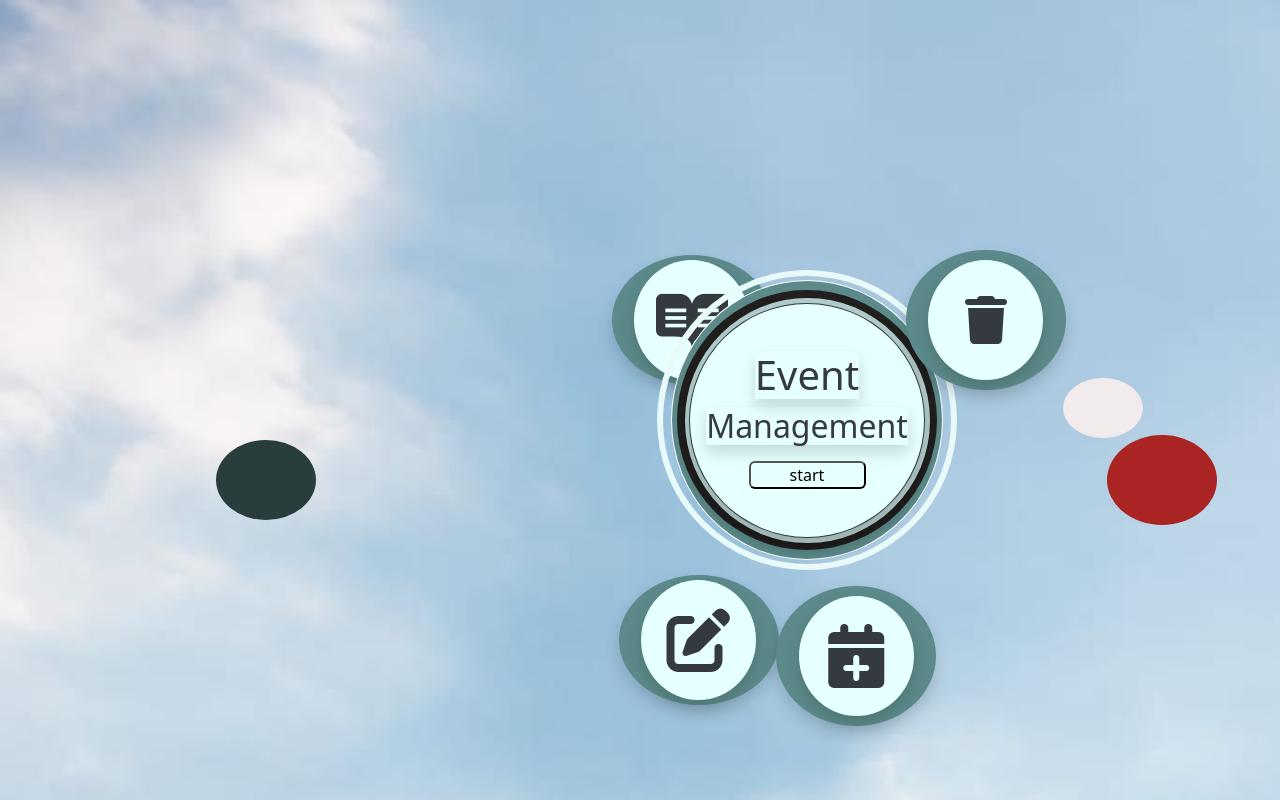
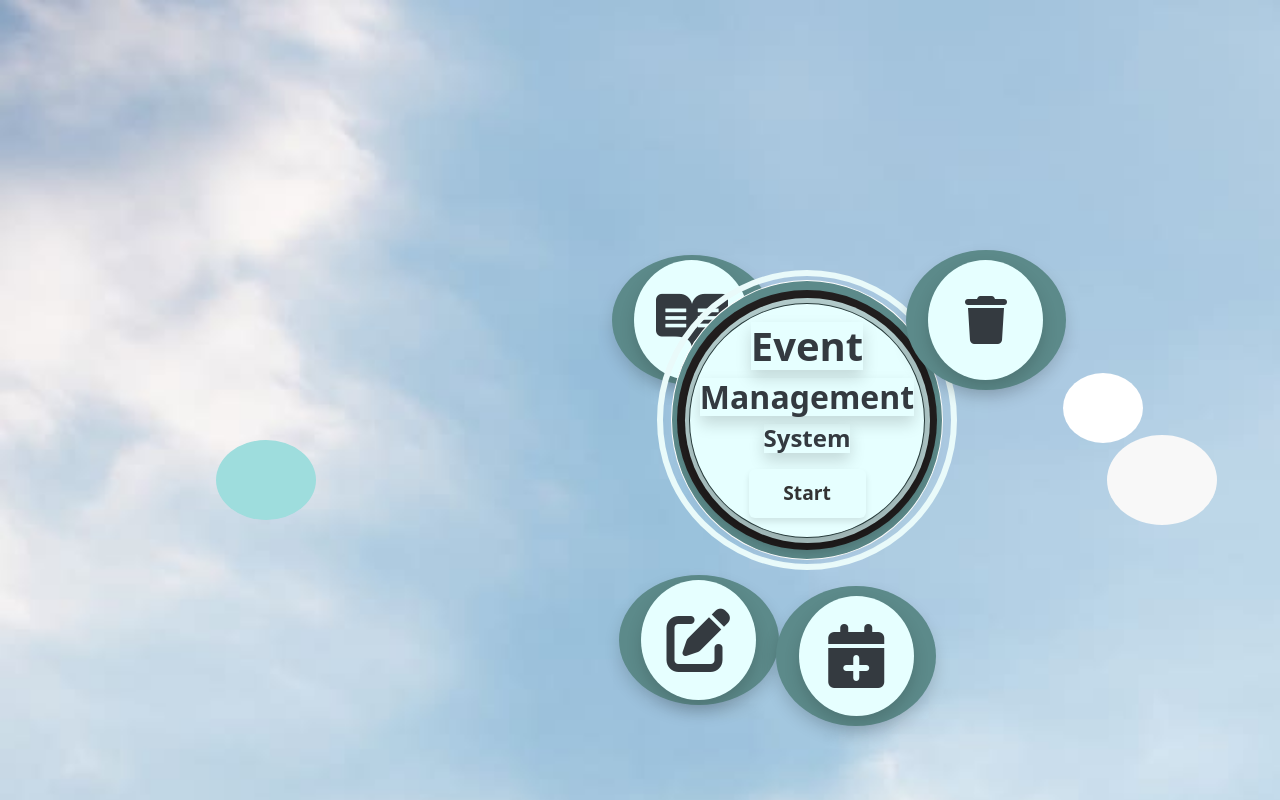
Before and after one commit to Naajiya/EventManager, a React (Vite) app: page /FirstPage in a window 1280 px wide. Shown: the top 800 px of the page. Built offline with nearby package versions, Linux system fonts and the light colour scheme.

Commit message:
landing completed

```diff
--- a/index.html
+++ b/index.html
@@ -6,6 +6,7 @@
     <meta name="viewport" content="width=device-width, initial-scale=1.0" />
     <title>Vite + React</title>
     <link href="https://cdn.jsdelivr.net/npm/bootstrap@5.3.3/dist/css/bootstrap.min.css" rel="stylesheet" integrity="sha384-QWTKZyjpPEjISv5WaRU9OFeRpok6YctnYmDr5pNlyT2bRjXh0JMhjY6hW+ALEwIH" crossorigin="anonymous">
+    <link href="https://unpkg.com/aos@2.3.1/dist/aos.css" rel="stylesheet">
 
     <link rel="stylesheet" href="https://cdnjs.cloudflare.com/ajax/libs/font-awesome/6.7.1/css/all.min.css" integrity="sha512-5Hs3dF2AEPkpNAR7UiOHba+lRSJNeM2ECkwxUIxC1Q/FLycGTbNapWXB4tP889k5T5Ju8fs4b1P5z/iB4nMfSQ==" crossorigin="anonymous" referrerpolicy="no-referrer" />
   </head>
@@ -13,5 +14,9 @@
     <div id="root"></div>
     <script type="module" src="/src/main.jsx"></script>
     <script src="https://cdn.jsdelivr.net/npm/bootstrap@5.3.3/dist/js/bootstrap.bundle.min.js" integrity="sha384-YvpcrYf0tY3lHB60NNkmXc5s9fDVZLESaAA55NDzOxhy9GkcIdslK1eN7N6jIeHz" crossorigin="anonymous"></script>
+    <script src="https://unpkg.com/aos@2.3.1/dist/aos.js"></script>
+    <script>
+      AOS.init();
+    </script>
   </body>
 </html>
--- a/src/index.css
+++ b/src/index.css
@@ -121,17 +121,17 @@
   height: 90px;
   width: 110px;
   border-radius: 50%;
-  background-color: #aa2424;
+  background-color: #f8f8f8;
   position: relative;
   top: 10%;
   left: -10%;
 }
 
 .circleEight{
-  height: 60px;
+  height: 70px;
   width: 80px;
   border-radius: 50%;
-  background-color: #f1ebeb;
+  background-color: #ffffff;
   position: relative;
   top: 1%;
   left: -19%;
@@ -141,7 +141,7 @@
   height: 80px;
   width: 100px;
   border-radius: 100%;
-  background-color: #293d3d;
+  background-color: #9edddd;
   position: relative;
   top: 10%;
   left: -20%;
@@ -154,3 +154,69 @@
   border-radius: 50%;
   background-color: #e6ffff;
 }
+
+
+.head-style{
+  width: 100%;
+  /* display: flex; */
+  /* justify-content: center;
+  align-items: center; */
+  margin-top: 40%;
+}
+
+
+.move {
+  transform: translateX(50px); /* Move to the right */
+  transition: transform 0.3s ease-in-out;
+}
+
+.circleFour,
+.circleFive,
+.circleNine,
+.circleTwo,
+.circleThree {
+  transition: transform 0.3s ease-in-out;
+}
+
+
+.glowing-button {
+  position: relative;
+  font-size: 1.2rem;
+  font-weight: bold;
+  color: #333;
+  padding: 10px 20px;
+  border-radius: 8px;
+  background-color: #e6ffff;
+  box-shadow: 0 4px 6px rgba(0, 0, 0, 0.1);
+  overflow: hidden;
+  transition: color 0.3s ease, background-color 0.3s ease, box-shadow 0.3s ease;
+}
+
+.glowing-button::after {
+  content: '';
+  position: absolute;
+  top: -50%;
+  left: -50%;
+  width: 200%;
+  height: 200%;
+  background: radial-gradient(circle, rgba(255, 255, 255, 0.5), transparent 60%);
+  opacity: 0;
+  z-index: -1;
+  transition: opacity 0.4s ease, transform 0.4s ease;
+}
+
+.glowing-button:hover {
+  color: #a32a2a;
+  background-color: #0f4075;
+  box-shadow: 0 8px 20px rgb(6, 141, 141) ;
+}
+
+.glowing-button:hover::after {
+  opacity: 1;
+  transform: scale(1.2);
+}
+
+.glowing-button:active {
+  transform: translateY(2px);
+  box-shadow: 0 4px 10px rgba(4, 29, 56, 0.2);
+}
--- a/src/pages/FirstPage.jsx
+++ b/src/pages/FirstPage.jsx
@@ -10,6 +10,9 @@ function FirstPage() {
         height: '100vh', width: '213vh', backgroundColor: ' #b3cccc'
       }}>
 
+        {/* <div className="header-container" style={{ textAlign: 'center', marginBottom: '1rem' }}>
+  <h1 className="head-style w-100" style={{ margin: 0 }}>Simple Event Management System</h1>
+</div> */}
 
         <div className='circleFour d-flex flex-column justify-content-center shadow'>
           <div className='circleinnerIn d-flex flex-column justify-content-center shadow text-dark'>
@@ -27,15 +30,30 @@ function FirstPage() {
         <div className='circleNine'></div>
 
         {/* main circle center */}
-        <div className='circleOne d-flex justify-content-center p-2 '>
+        <div data-aos="zoom-in-up" className='circleOne d-flex justify-content-center p-2 ' style={{
+          transform: 'scale(1)', // Initial state
+          transition: 'transform 0.3s ease-in-out', // Smooth transition
+        }} onMouseEnter={(e) => {
+          e.currentTarget.style.transform = 'scale(1.1)'; // Scale up on hover
+        }}
+          onMouseLeave={(e) => {
+            e.currentTarget.style.transform = 'scale(1)'; // Reset on hover out
+          }}>
           {/* <h2 style={{color:'brown'}}> Event Management</h2> */}
           <div className='circleOneinner1  d-flex justify-content-center'>
             <div className='circleOneinner2  d-flex justify-content-center'>
               <div className='circleOneinner3 d-flex flex-column justify-content-center shadow'>
                 <div className='circleOneinner4 d-flex flex-column justify-content-center shadow '>
-                  <h1 className='text-dark shadow'>Event</h1>
-                  <h2 className='text-dark shadow'>Management</h2>
-                  <button className='rounded w-50 mt-2' style={{ backgroundColor: '#e6ffff' }}>start</button>
+                  <h1 className='text-dark shadow fs-1 fw-bold'>Event</h1>
+                  <h2 className='text-dark shadow fs-2 fw-bold'>Management</h2>
+                  <h4 className='text-dark fw-bold shadow'>System</h4>
+                  <button
+  className="rounded w-50 mt-2 glowing-button"
+  style={{ backgroundColor: '#e6ffff', border: 'none', cursor: 'pointer' }}
+>
+  Start
+</button>
+
                          </div>
               </div>
             </div>
```
Also changed, not shown: 1 other file (tests, documents, lock files or other folders). Lines whose indentation alone changed are shown as unchanged.
